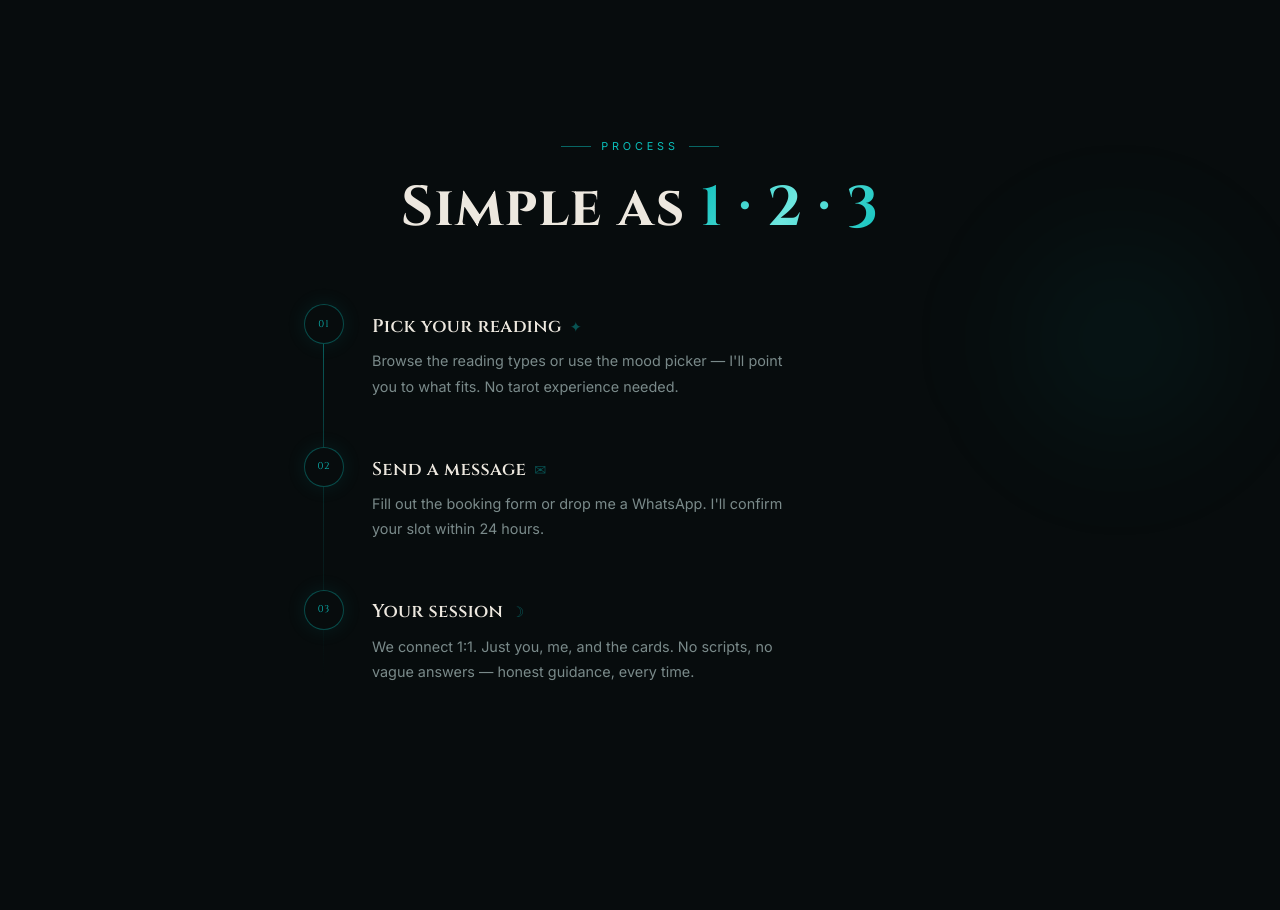
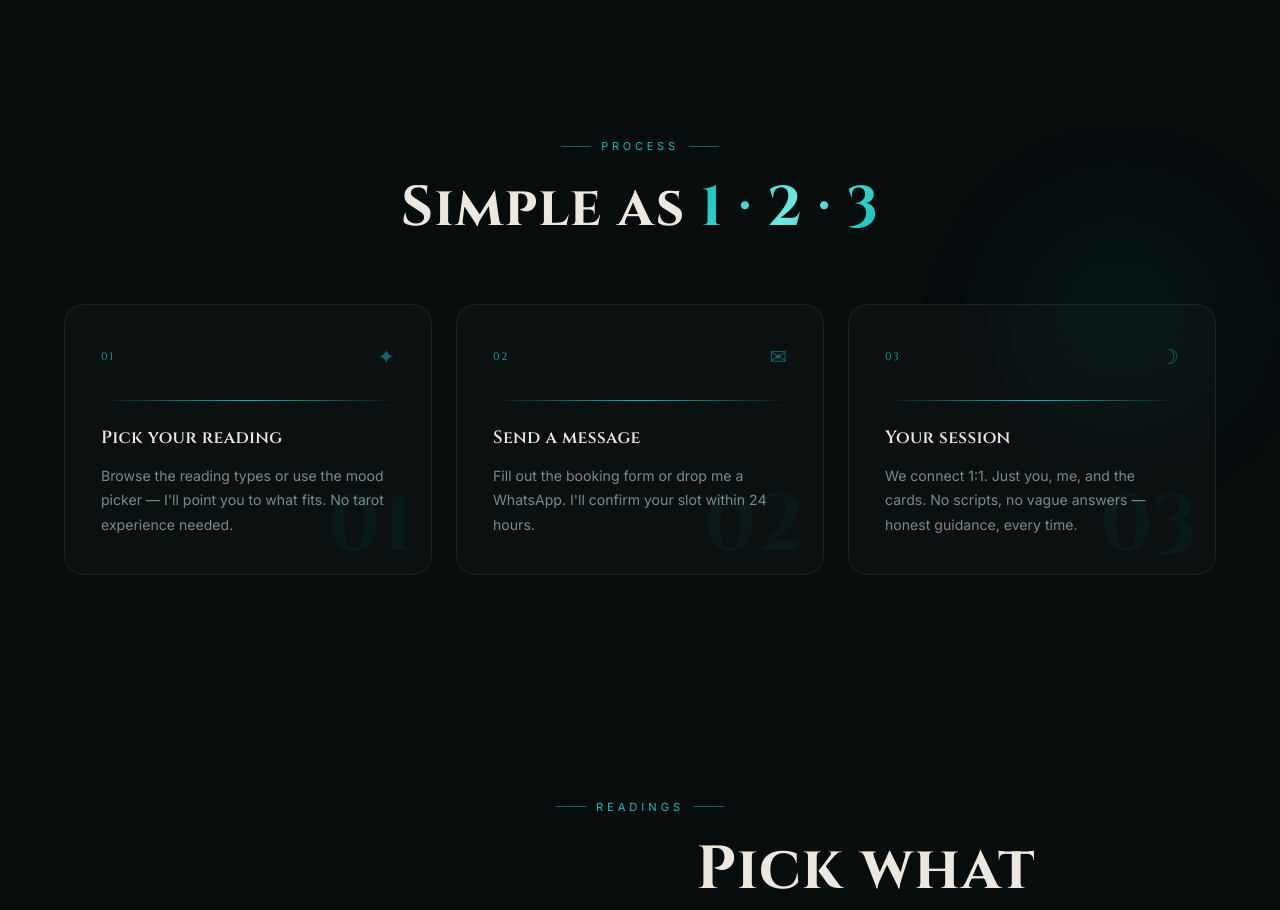
Before and after one commit to pydev0/teal_arcana, a Next.js app: page / in a window 1280 px wide. Shown: the part 3140-4050 px from the top of the page. Built offline with nearby package versions, Linux system fonts and the light colour scheme.

Commit message:
Process section: vertical timeline on mobile, card grid on desktop

```diff
--- a/components/HowItWorks.tsx
+++ b/components/HowItWorks.tsx
@@ -34,7 +34,7 @@ export default function HowItWorks() {
         filter: "blur(50px)", pointerEvents: "none",
       }} />
 
-      <div className="max-w-2xl mx-auto">
+      <div className="max-w-6xl mx-auto">
         {/* Header */}
         <ScrollReveal style={{ display: "flex", justifyContent: "center", alignItems: "center", gap: 10, marginBottom: "1.5rem" }}>
           <div style={{ height: 1, width: 30, background: "var(--teal)", opacity: 0.5 }} />
@@ -48,57 +48,84 @@ export default function HowItWorks() {
           </h2>
         </ScrollReveal>
 
-        {/* Steps — vertical timeline */}
-        <div style={{ position: "relative" }}>
-          {/* Vertical line */}
+        {/* Mobile — vertical timeline */}
+        <div className="md:hidden max-w-sm mx-auto" style={{ position: "relative" }}>
           <div style={{
             position: "absolute", left: 19, top: 8, bottom: 8, width: 1,
             background: "linear-gradient(to bottom, rgba(11,191,187,0.5), rgba(11,191,187,0.15), transparent)",
             pointerEvents: "none",
           }} />
-
           {STEPS.map((step, i) => (
             <ScrollReveal key={step.num} delay={i * 0.15}>
-              <motion.div
-                whileHover={{ x: 4 }}
-                transition={{ duration: 0.2 }}
-                style={{
+              <div style={{
                 display: "flex", gap: "1.75rem", alignItems: "flex-start",
                 paddingBottom: i < STEPS.length - 1 ? "3rem" : 0,
                 position: "relative",
-                }}
-              >
-                {/* Circle */}
+              }}>
                 <div style={{ flexShrink: 0, position: "relative", zIndex: 1 }}>
-                  <motion.div
-                    whileHover={{ scale: 1.15, borderColor: "rgba(11,191,187,0.8)" }}
-                    transition={{ duration: 0.2 }}
-                    style={{
+                  <div style={{
                     width: 40, height: 40, borderRadius: "50%",
                     border: "1px solid rgba(11,191,187,0.35)",
                     background: "var(--dark)",
                     display: "flex", alignItems: "center", justifyContent: "center",
                     boxShadow: "0 0 20px rgba(11,191,187,0.1)",
-                    }}
-                  >
+                  }}>
                     <span className="font-display" style={{ fontSize: "0.62rem", color: "var(--teal)", letterSpacing: "0.1em" }}>
                       {step.num}
                     </span>
-                  </motion.div>
                   </div>
-
-                {/* Content */}
+                </div>
                 <div style={{ paddingTop: "0.55rem" }}>
                   <div style={{ display: "flex", alignItems: "center", gap: 8, marginBottom: "0.5rem" }}>
-                    <h3 className="font-display" style={{ fontSize: "1.15rem", fontWeight: 600, color: "var(--warm)" }}>
+                    <h3 className="font-display" style={{ fontSize: "1.1rem", fontWeight: 600, color: "var(--warm)" }}>
                       {step.title}
                     </h3>
                     <span style={{ fontSize: "0.9rem", color: "rgba(11,191,187,0.4)" }}>{step.symbol}</span>
                   </div>
-                  <p style={{ color: "var(--muted)", fontSize: "0.9rem", lineHeight: 1.75, maxWidth: 420 }}>
+                  <p style={{ color: "var(--muted)", fontSize: "0.88rem", lineHeight: 1.75 }}>
                     {step.desc}
                   </p>
                 </div>
+              </div>
+            </ScrollReveal>
+          ))}
+        </div>
+
+        {/* Desktop — 3-col card grid */}
+        <div className="hidden md:grid md:grid-cols-3 gap-6">
+          {STEPS.map((step, i) => (
+            <ScrollReveal key={step.num} delay={i * 0.15}>
+              <motion.div
+                whileHover={{ y: -4, borderColor: "rgba(11,191,187,0.35)" }}
+                transition={{ duration: 0.25 }}
+                className="p-9"
+                style={{
+                  position: "relative", borderRadius: 20,
+                  border: "1px solid rgba(255,255,255,0.07)",
+                  background: "rgba(255,255,255,0.02)",
+                  height: "100%", overflow: "hidden",
+                }}
+              >
+                <div className="font-display" style={{
+                  position: "absolute", right: "1rem", bottom: "0.5rem",
+                  fontSize: "5rem", fontWeight: 700, lineHeight: 1,
+                  color: "rgba(11,191,187,0.05)", userSelect: "none", pointerEvents: "none",
+                }}>
+                  {step.num}
+                </div>
+                <div style={{ display: "flex", alignItems: "center", justifyContent: "space-between", marginBottom: "1.75rem" }}>
+                  <span className="font-display" style={{ fontSize: "0.68rem", color: "var(--teal)", letterSpacing: "0.18em" }}>
+                    {step.num}
+                  </span>
+                  <span style={{ fontSize: "1.3rem", color: "rgba(11,191,187,0.5)" }}>{step.symbol}</span>
+                </div>
+                <div className="teal-line" style={{ marginBottom: "1.5rem" }} />
+                <h3 className="font-display" style={{ fontSize: "1.1rem", fontWeight: 600, color: "var(--warm)", marginBottom: "0.75rem" }}>
+                  {step.title}
+                </h3>
+                <p style={{ color: "var(--muted)", fontSize: "0.88rem", lineHeight: 1.75 }}>
+                  {step.desc}
+                </p>
               </motion.div>
             </ScrollReveal>
           ))}
```
Lines whose indentation alone changed are shown as unchanged.
